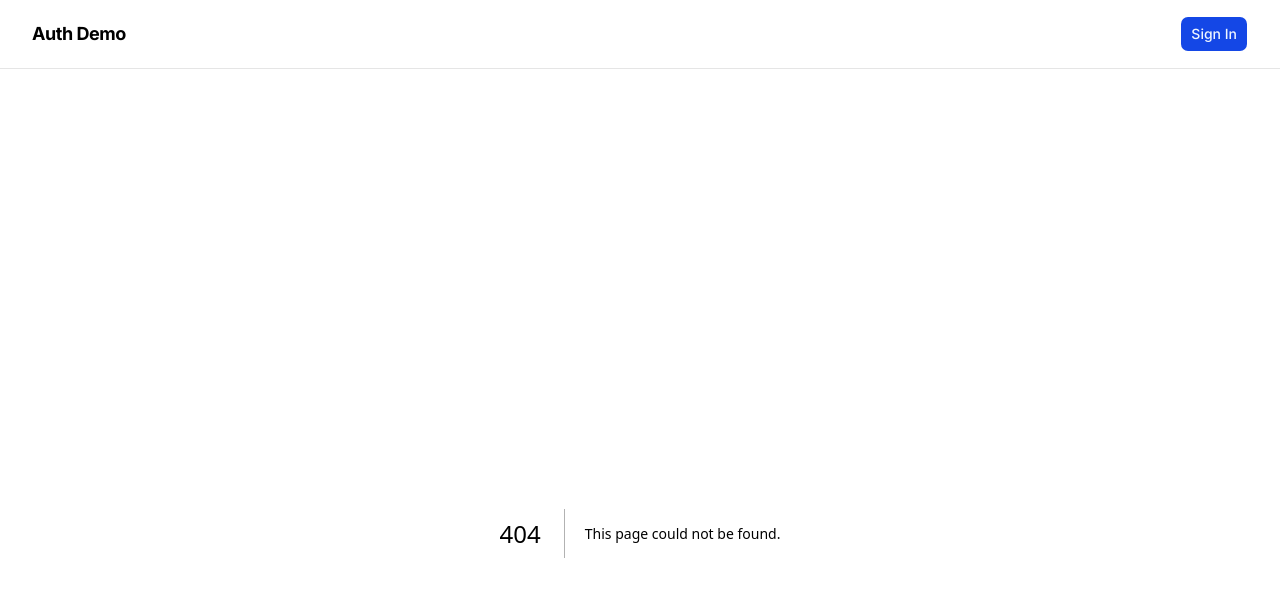
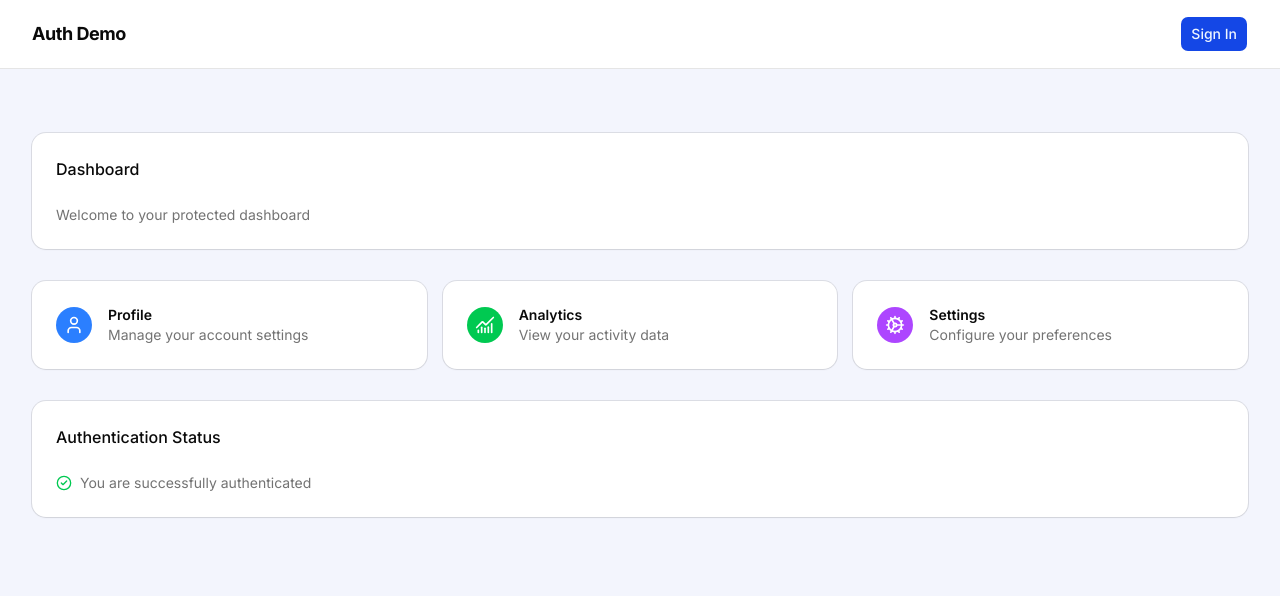
Before and after one commit to mfgcorpusjr/auth-demo, a Next.js app: page /dashboard in a window 1280 px wide. Before the commit this address had no page. Shown: the top 596 px of the page. Built offline with nearby package versions, Linux system fonts and the light colour scheme.

Commit message:
Dashboard page

```diff
--- /dev/null
+++ b/src/app/(protected)/dashboard/page.tsx
@@ -0,0 +1,15 @@
+import Welcome from "@/components/dashboard/Welcome";
+import Features from "@/components/dashboard/Features";
+import AuthenticationStatus from "@/components/dashboard/AuthenticationStatus";
+
+export default function DashboardPage() {
+  return (
+    <main className="space-y-8">
+      <Welcome />
+
+      <Features />
+
+      <AuthenticationStatus />
+    </main>
+  );
+}
--- /dev/null
+++ b/src/components/dashboard/AuthenticationStatus.tsx
@@ -0,0 +1,23 @@
+import { LucideCircleCheck } from "lucide-react";
+
+import { Card, CardHeader, CardTitle, CardContent } from "@/components/ui/card";
+
+export default function AuthenticationStatus() {
+  return (
+    <Card>
+      <CardHeader>
+        <CardTitle>Authentication Status</CardTitle>
+      </CardHeader>
+
+      <CardContent>
+        <div className="flex items-center gap-2">
+          <LucideCircleCheck className="text-green-500 size-4" />
+
+          <p className="text-muted-foreground">
+            You are successfully authenticated
+          </p>
+        </div>
+      </CardContent>
+    </Card>
+  );
+}
--- /dev/null
+++ b/src/components/dashboard/Features.tsx
@@ -0,0 +1,55 @@
+import { cloneElement } from "react";
+import { LucideUser, LucideChartNoAxesCombined, LucideCog } from "lucide-react";
+
+import { Card, CardContent } from "@/components/ui/card";
+
+type Feature = {
+  icon: React.ReactElement<{ className: string }>;
+  bgColor: string;
+  title: string;
+  description: string;
+};
+
+const features: Feature[] = [
+  {
+    icon: <LucideUser />,
+    bgColor: "bg-blue-500",
+    title: "Profile",
+    description: "Manage your account settings",
+  },
+  {
+    icon: <LucideChartNoAxesCombined />,
+    bgColor: "bg-green-500",
+    title: "Analytics",
+    description: "View your activity data",
+  },
+  {
+    icon: <LucideCog />,
+    bgColor: "bg-purple-500",
+    title: "Settings",
+    description: "Configure your preferences",
+  },
+];
+
+export default function Features() {
+  return (
+    <section className="grid grid-cols-1 md:grid-cols-3 gap-4">
+      {features.map((feature) => (
+        <Card key={feature.title}>
+          <CardContent className="flex items-center gap-4">
+            <div className={`p-2 rounded-full ${feature.bgColor}`}>
+              {cloneElement(feature.icon, {
+                className: "size-5 text-white",
+              })}
+            </div>
+
+            <div>
+              <h4 className="font-semibold">{feature.title}</h4>
+              <p className="text-muted-foreground">{feature.description}</p>
+            </div>
+          </CardContent>
+        </Card>
+      ))}
+    </section>
+  );
+}
--- /dev/null
+++ b/src/components/dashboard/Welcome.tsx
@@ -0,0 +1,17 @@
+import { Card, CardHeader, CardTitle, CardContent } from "@/components/ui/card";
+
+export default function Welcome() {
+  return (
+    <Card>
+      <CardHeader>
+        <CardTitle>Dashboard</CardTitle>
+      </CardHeader>
+
+      <CardContent>
+        <p className="text-muted-foreground">
+          Welcome to your protected dashboard
+        </p>
+      </CardContent>
+    </Card>
+  );
+}
--- a/src/components/home/Features.tsx
+++ b/src/components/home/Features.tsx
@@ -1,6 +1,11 @@
 import { Card, CardHeader, CardTitle, CardContent } from "@/components/ui/card";
 
-const features = [
+type Feature = {
+  title: string;
+  description: string;
+};
+
+const features: Feature[] = [
   {
     title: "Email & Password",
     description:
@@ -27,7 +32,7 @@ export default function Features() {
           </CardHeader>
 
           <CardContent>
-            <p>{feature.description}</p>
+            <p className="text-muted-foreground">{feature.description}</p>
           </CardContent>
         </Card>
       ))}
--- a/src/components/home/Hero.tsx
+++ b/src/components/home/Hero.tsx
@@ -1,11 +1,12 @@
 import Link from "next/link";
+import { LucideArrowRight } from "lucide-react";
 
 import { Button } from "@/components/ui/button";
 
 export default function Hero() {
   return (
     <section className="flex flex-col items-center gap-4 max-w-2xl mx-auto">
-      <h2 className="text-3xl text-center font-bold tracking-tight">
+      <h2 className="text-3xl text-center font-black tracking-tight">
         Welcome to Auth Demo
       </h2>
 
@@ -29,7 +30,10 @@ export default function Hero() {
       </p>
 
       <Button asChild size="lg" className="max-w-50 w-full mt-4">
-        <Link href="/sign-in">Get Started</Link>
+        <Link href="/sign-in">
+          Get Started
+          <LucideArrowRight />
+        </Link>
       </Button>
     </section>
   );
```
